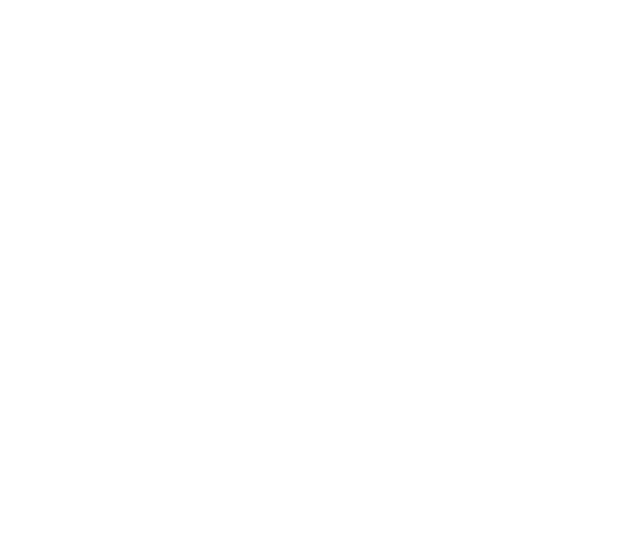
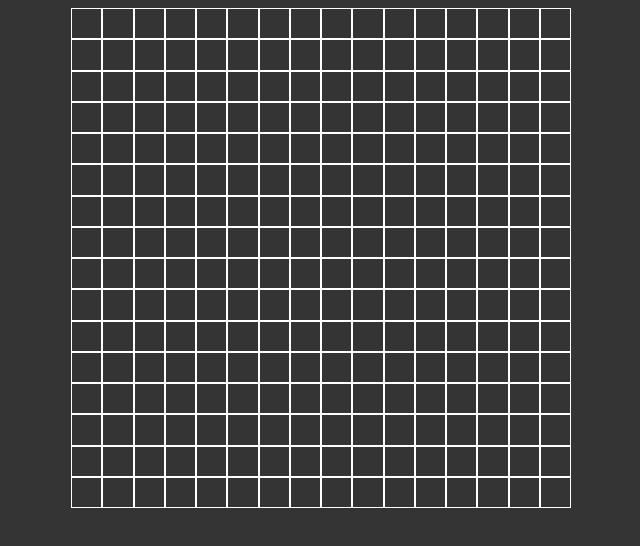
Before and after one commit to NikolozKereselidze/etch-a-sketch, a plain HTML site: page index.html in a window 1280 px wide. Shown: the whole page, without its empty margins (319-959 px from the left). Drawn offline with Linux system fonts and the light colour scheme.

Commit message:
create 16x16 grid with hover effect

```diff
--- a/index.html
+++ b/index.html
@@ -6,6 +6,8 @@
     <link rel="stylesheet" href="index.css" />
     <title>Document</title>
   </head>
-  <body></body>
+  <body>
+    <container class="flex-container"></container>
+  </body>
   <script src="index.js"></script>
 </html>
--- a/index.js
+++ b/index.js
@@ -0,0 +1,28 @@
+"use strict";
+const bodyElement = document.body;
+bodyElement.style =
+  "box-sizing: border-box; display: flex; justify-content: center; background-color: rgb(53, 52, 52)";
+
+const flexContainer = document.querySelector(".flex-container");
+flexContainer.style =
+  "display: flex; flex-direction: column;  height: 500px; width: 500px;";
+
+const horizontalDimensions = 16;
+const verticalDimensions = 16;
+
+for (let i = 0; i < horizontalDimensions; i++) {
+  const row = document.createElement("div");
+  row.style = "display: flex; flex-grow: 1;"; // Set display to flex for the row
+
+  for (let j = 0; j < verticalDimensions; j++) {
+    const square = document.createElement("div");
+    square.style = "flex-grow: 1; border: 1px solid white; "; // Set flex-grow to evenly distribute squares in a row
+    square.addEventListener("mouseover", (el) => {
+      console.log(el);
+      el.target.style.backgroundColor = "white";
+    });
+    row.appendChild(square);
+  }
+
+  flexContainer.appendChild(row);
+}
```
